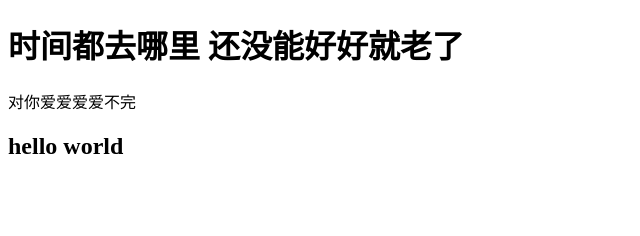
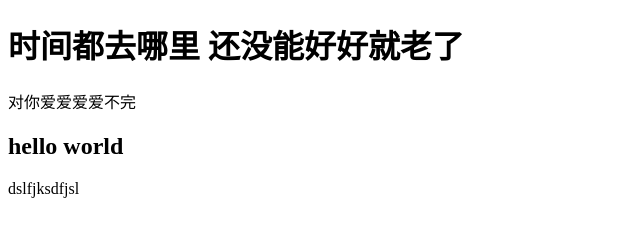
Before and after one commit to TTnicely/learngit, a plain HTML site: page test.html in a window 1280 px wide. Shown: the whole page, without its empty margins (0-640 px from the left). Drawn offline with Linux system fonts and the light colour scheme.

Commit message:
fourth file

```diff
--- a/test.html
+++ b/test.html
@@ -13,6 +13,8 @@
 
 		<h2>hello world</h2>
 
+		<span>dslfjksdfjsl</span>
+
 	</div>
 </body>
 </html>
```
